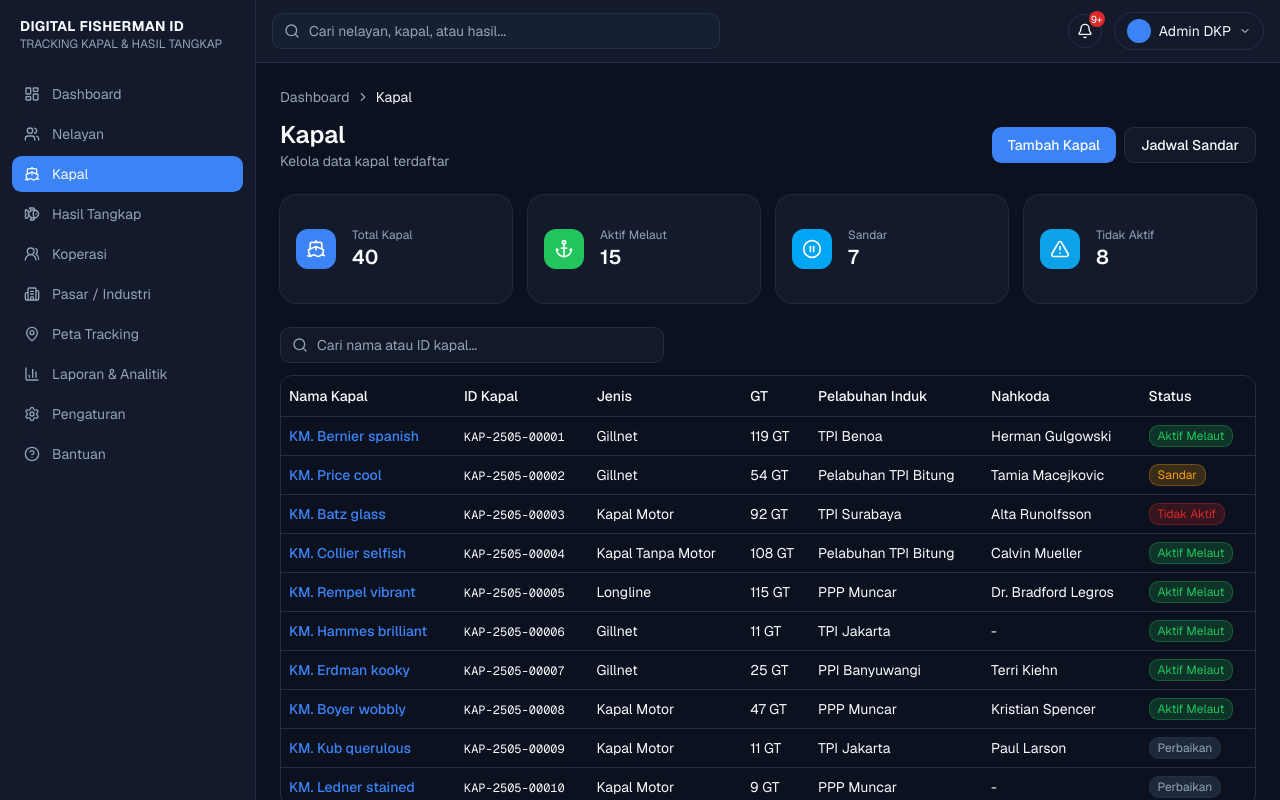
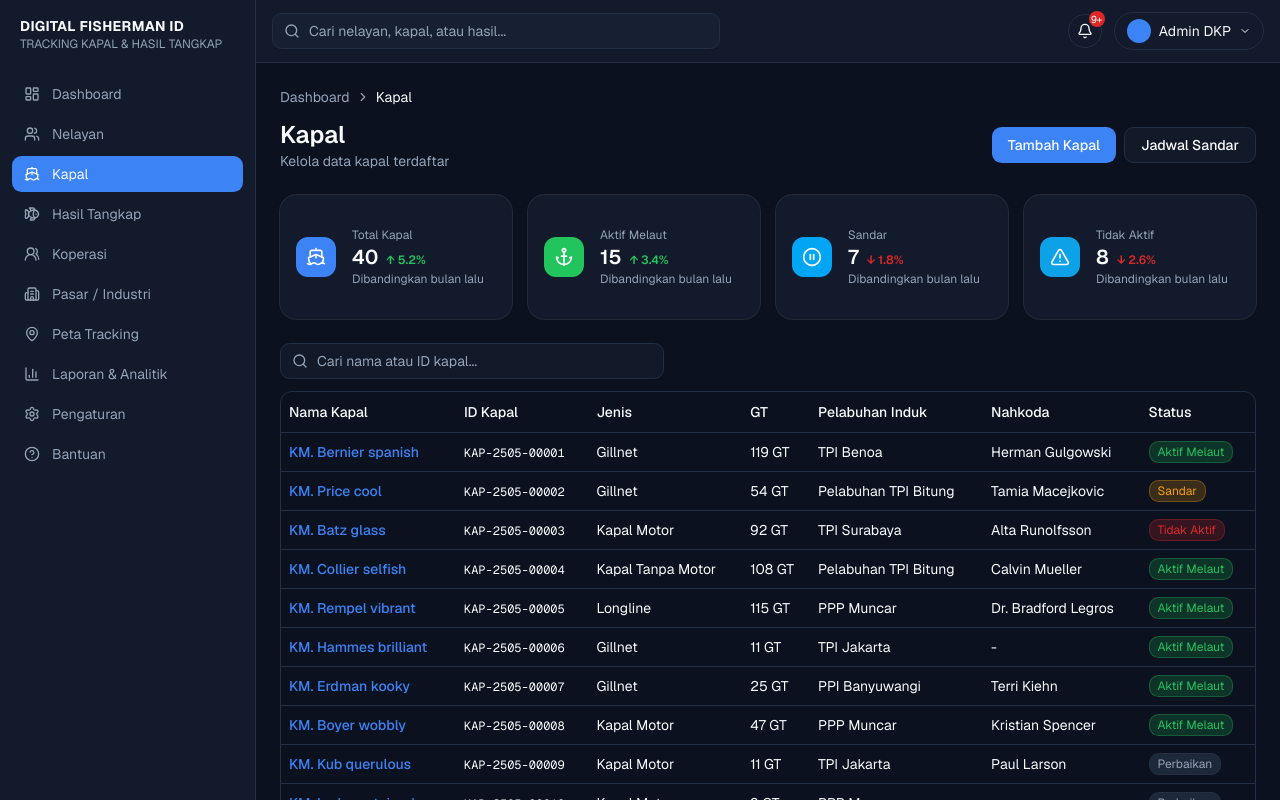
Before and after one commit to dafam25/KIPT, a Next.js app: page /kapal in a window 1280 px wide. Built offline with nearby package versions, Linux system fonts and the light colour scheme.

Commit message:
Add illustrative KPI deltas to Nelayan, Kapal, Koperasi, Pasar-Industri

```diff
--- a/app/(dashboard)/kapal/page.tsx
+++ b/app/(dashboard)/kapal/page.tsx
@@ -176,10 +176,10 @@ export default function KapalListPage() {
         }
       />
       <div className="grid grid-cols-1 gap-4 sm:grid-cols-2 lg:grid-cols-4">
-        <KpiCard icon={Ship} label="Total Kapal" value={formatNumber(totalKapal(kapal))} accent="blue" />
-        <KpiCard icon={Anchor} label="Aktif Melaut" value={formatNumber(kapalMelautCount(kapal))} accent="green" />
-        <KpiCard icon={PauseCircle} label="Sandar" value={formatNumber(kapalSandarCount(kapal))} accent="cyan" />
-        <KpiCard icon={AlertTriangle} label="Tidak Aktif" value={formatNumber(kapalTidakAktifCount(kapal))} accent="purple" />
+        <KpiCard icon={Ship} label="Total Kapal" value={formatNumber(totalKapal(kapal))} deltaPercent={5.2} deltaLabel="Dibandingkan bulan lalu" accent="blue" />
+        <KpiCard icon={Anchor} label="Aktif Melaut" value={formatNumber(kapalMelautCount(kapal))} deltaPercent={3.4} deltaLabel="Dibandingkan bulan lalu" accent="green" />
+        <KpiCard icon={PauseCircle} label="Sandar" value={formatNumber(kapalSandarCount(kapal))} deltaPercent={-1.8} deltaLabel="Dibandingkan bulan lalu" accent="cyan" />
+        <KpiCard icon={AlertTriangle} label="Tidak Aktif" value={formatNumber(kapalTidakAktifCount(kapal))} deltaPercent={-2.6} deltaLabel="Dibandingkan bulan lalu" accent="purple" />
       </div>
       <DataTable
         data={kapal}
--- a/app/(dashboard)/koperasi/page.tsx
+++ b/app/(dashboard)/koperasi/page.tsx
@@ -48,10 +48,10 @@ export default function KoperasiListPage() {
         description="Cari dan kelola data koperasi perikanan"
       />
       <div className="grid grid-cols-1 gap-4 sm:grid-cols-2 lg:grid-cols-4">
-        <KpiCard icon={UsersRound} label="Total Koperasi" value={formatNumber(koperasi.length)} accent="blue" />
-        <KpiCard icon={CheckCircle2} label="Koperasi Aktif" value={formatNumber(aktifCount)} accent="green" />
-        <KpiCard icon={Users} label="Anggota Terdaftar (Koperasi)" value={formatNumber(totalAnggota)} accent="cyan" />
-        <KpiCard icon={Fish} label="Volume Hasil (kg)" value={formatNumber(totalVolume)} accent="purple" />
+        <KpiCard icon={UsersRound} label="Total Koperasi" value={formatNumber(koperasi.length)} deltaPercent={2.4} deltaLabel="Dibandingkan bulan lalu" accent="blue" />
+        <KpiCard icon={CheckCircle2} label="Koperasi Aktif" value={formatNumber(aktifCount)} deltaPercent={1.9} deltaLabel="Dibandingkan bulan lalu" accent="green" />
+        <KpiCard icon={Users} label="Anggota Terdaftar (Koperasi)" value={formatNumber(totalAnggota)} deltaPercent={3.1} deltaLabel="Dibandingkan bulan lalu" accent="cyan" />
+        <KpiCard icon={Fish} label="Volume Hasil (kg)" value={formatNumber(totalVolume)} deltaPercent={6.7} deltaLabel="Dibandingkan bulan lalu" accent="purple" />
       </div>
       <DataTable
         data={koperasi}
--- a/app/(dashboard)/nelayan/page.tsx
+++ b/app/(dashboard)/nelayan/page.tsx
@@ -179,10 +179,10 @@ export default function NelayanListPage() {
         }
       />
       <div className="grid grid-cols-1 gap-4 sm:grid-cols-2 lg:grid-cols-4">
-        <KpiCard icon={Users} label="Total Nelayan" value={formatNumber(totalNelayan(nelayan))} accent="blue" />
-        <KpiCard icon={CheckCircle2} label="Nelayan Aktif" value={formatNumber(nelayanAktifCount(nelayan))} accent="green" />
-        <KpiCard icon={ShieldCheck} label="Terverifikasi" value={formatNumber(nelayanTerverifikasiCount(nelayan))} accent="cyan" />
-        <KpiCard icon={UsersRound} label="Tergabung Koperasi" value={formatNumber(nelayanTergabungKoperasiCount(nelayan))} accent="purple" />
+        <KpiCard icon={Users} label="Total Nelayan" value={formatNumber(totalNelayan(nelayan))} deltaPercent={4.6} deltaLabel="Dibandingkan bulan lalu" accent="blue" />
+        <KpiCard icon={CheckCircle2} label="Nelayan Aktif" value={formatNumber(nelayanAktifCount(nelayan))} deltaPercent={2.1} deltaLabel="Dibandingkan bulan lalu" accent="green" />
+        <KpiCard icon={ShieldCheck} label="Terverifikasi" value={formatNumber(nelayanTerverifikasiCount(nelayan))} deltaPercent={3.8} deltaLabel="Dibandingkan bulan lalu" accent="cyan" />
+        <KpiCard icon={UsersRound} label="Tergabung Koperasi" value={formatNumber(nelayanTergabungKoperasiCount(nelayan))} deltaPercent={1.5} deltaLabel="Dibandingkan bulan lalu" accent="purple" />
       </div>
       <DataTable
         data={nelayan}
--- a/app/(dashboard)/pasar-industri/page.tsx
+++ b/app/(dashboard)/pasar-industri/page.tsx
@@ -46,10 +46,10 @@ export default function PasarIndustriListPage() {
         description="Cari dan kelola data pasar dan industri hasil perikanan"
       />
       <div className="grid grid-cols-1 gap-4 sm:grid-cols-2 lg:grid-cols-4">
-        <KpiCard icon={Building2} label="Total Pasar / Industri" value={formatNumber(pasarIndustri.length)} accent="blue" />
-        <KpiCard icon={CheckCircle2} label="Aktif" value={formatNumber(aktifCount)} accent="green" />
-        <KpiCard icon={Fish} label="Volume Distribusi (kg)" value={formatNumber(totalVolume)} accent="cyan" />
-        <KpiCard icon={Wallet} label="Nilai Transaksi" value={formatRupiah(totalNilai)} accent="purple" />
+        <KpiCard icon={Building2} label="Total Pasar / Industri" value={formatNumber(pasarIndustri.length)} deltaPercent={3.2} deltaLabel="Dibandingkan bulan lalu" accent="blue" />
+        <KpiCard icon={CheckCircle2} label="Aktif" value={formatNumber(aktifCount)} deltaPercent={2.5} deltaLabel="Dibandingkan bulan lalu" accent="green" />
+        <KpiCard icon={Fish} label="Volume Distribusi (kg)" value={formatNumber(totalVolume)} deltaPercent={4.8} deltaLabel="Dibandingkan bulan lalu" accent="cyan" />
+        <KpiCard icon={Wallet} label="Nilai Transaksi" value={formatRupiah(totalNilai)} deltaPercent={5.9} deltaLabel="Dibandingkan bulan lalu" accent="purple" />
       </div>
       <DataTable
         data={pasarIndustri}
```
